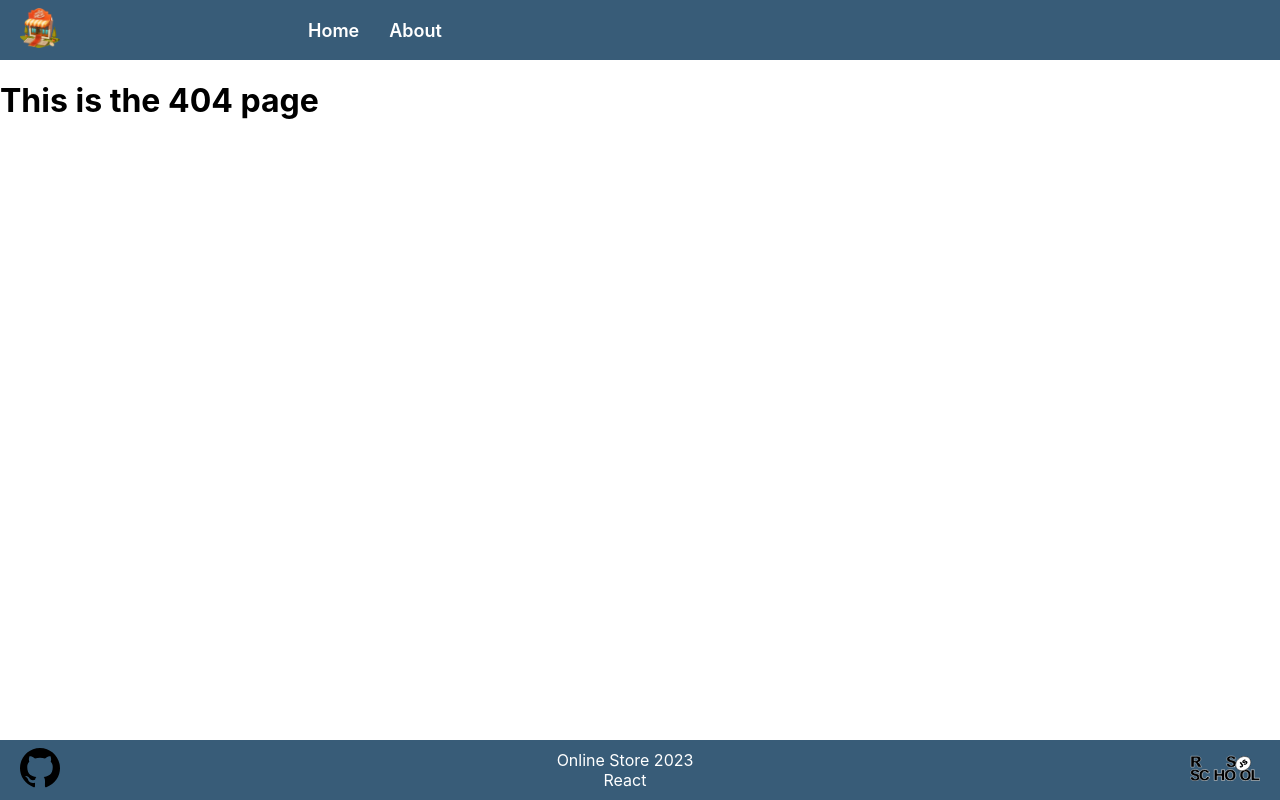
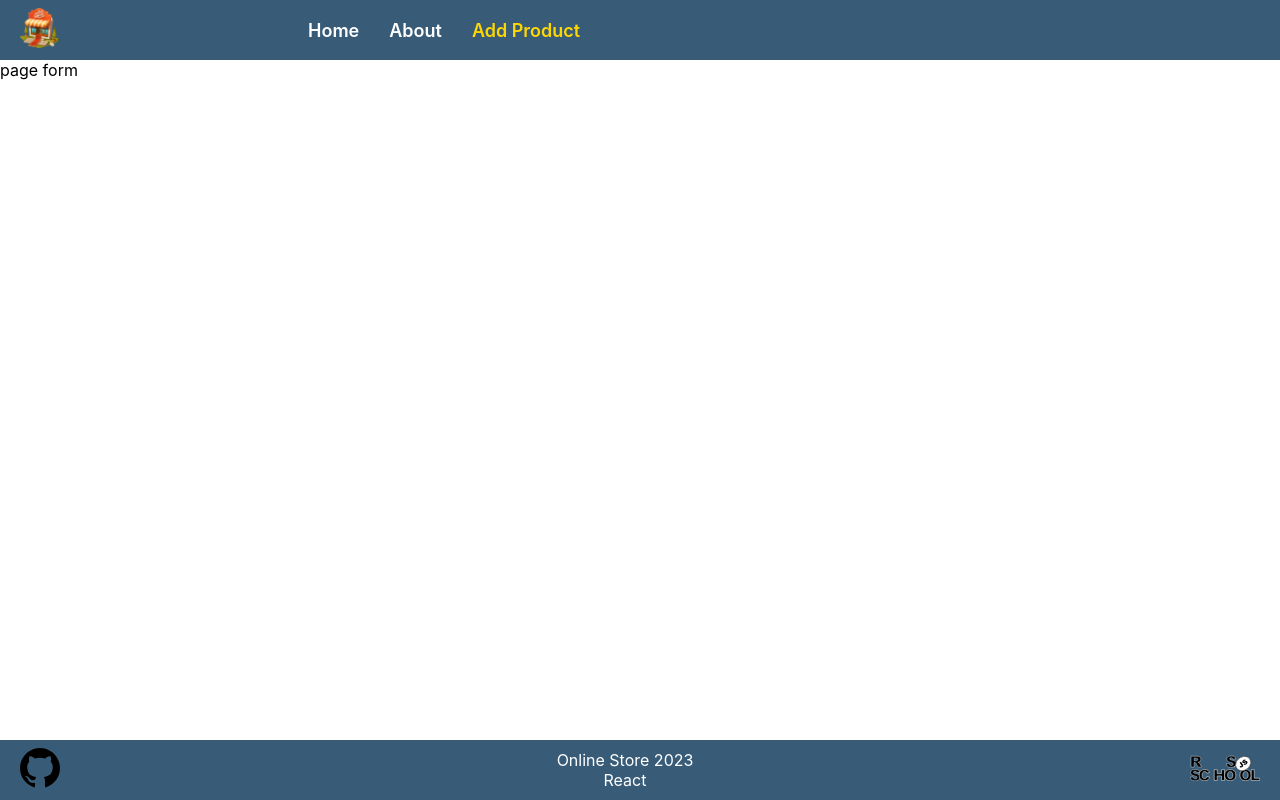
Before and after one commit to Siaw4ik/Rss-React, a React (Create React App) app in the folder react-components/: page /forms in a window 1280 px wide. Before the commit this address had no page. Built offline with nearby package versions, Linux system fonts and the light colour scheme.

Commit message:
feat: add page and create router for it

```diff
--- a/react-components/src/App.tsx
+++ b/react-components/src/App.tsx
@@ -3,6 +3,7 @@ import { Routes, Route } from 'react-router-dom';
 import { HomePage } from './pages/HomePage';
 import { AboutPage } from './pages/AboutPage';
 import { NotFoundPage } from './pages/NotFoundPage';
+import { FormsPage } from './pages/FormsPage';
 import { Header } from './components/Header';
 import { Footer } from './components/Footer';
 
@@ -20,6 +21,7 @@ class App extends Component {
             <Routes>
               <Route path="/" element={<HomePage />} />
               <Route path="/about" element={<AboutPage />} />
+              <Route path="/forms" element={<FormsPage />} />
               <Route path="*" element={<NotFoundPage />} />
             </Routes>
           </main>
--- a/react-components/src/components/Header.tsx
+++ b/react-components/src/components/Header.tsx
@@ -46,6 +46,22 @@ export class Header extends Component {
                   About
                 </NavLink>
               </li>
+              <li>
+                <NavLink
+                  className="navigation_link"
+                  to="forms"
+                  style={({ isActive }) =>
+                    isActive
+                      ? {
+                          textDecoration: 'none',
+                          color: 'gold',
+                        }
+                      : {}
+                  }
+                >
+                  Add Product
+                </NavLink>
+              </li>
             </ul>
           </nav>
         </div>
--- /dev/null
+++ b/react-components/src/pages/FormsPage.tsx
@@ -0,0 +1,7 @@
+import React, { Component } from 'react';
+
+export class FormsPage extends Component {
+  render() {
+    return <div className="container_form">page form</div>;
+  }
+}
```
Also changed, not shown: react-components/src/components/Form.tsx (deleted, +0 -11 lines).
